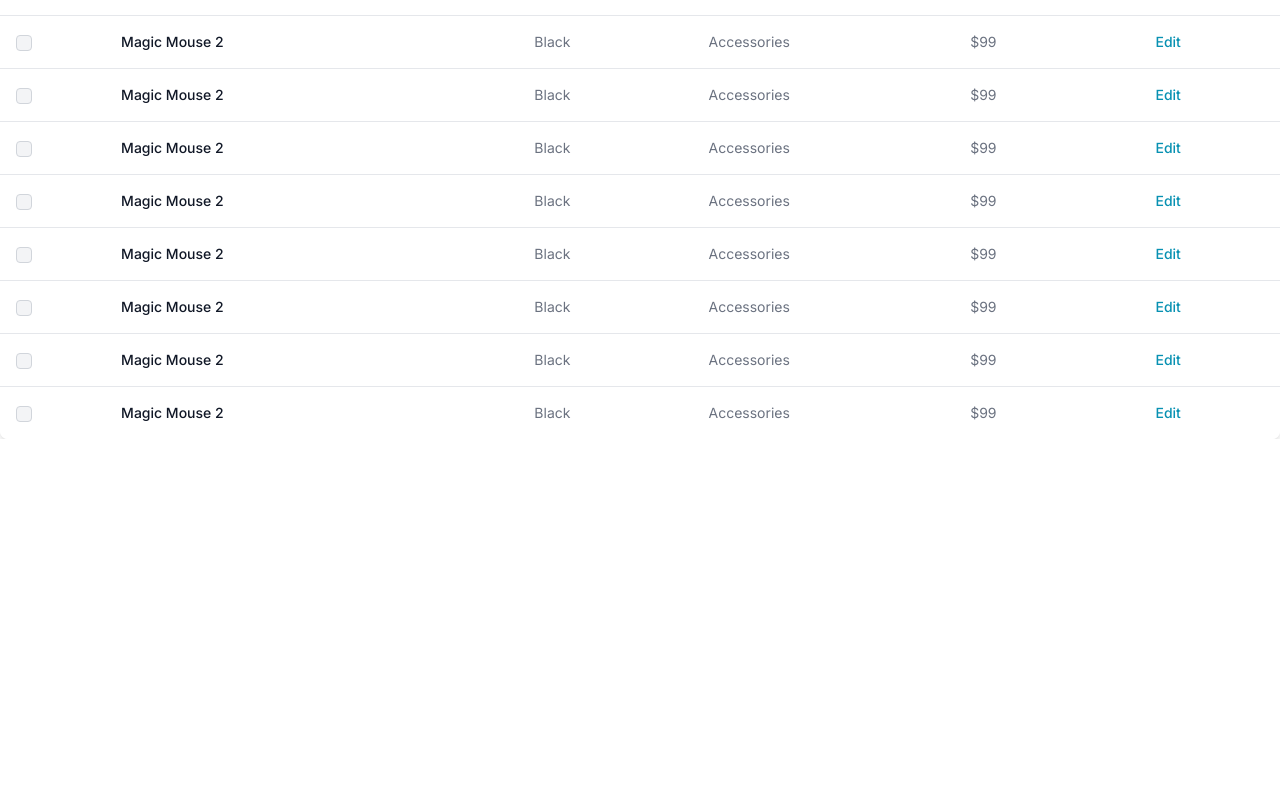
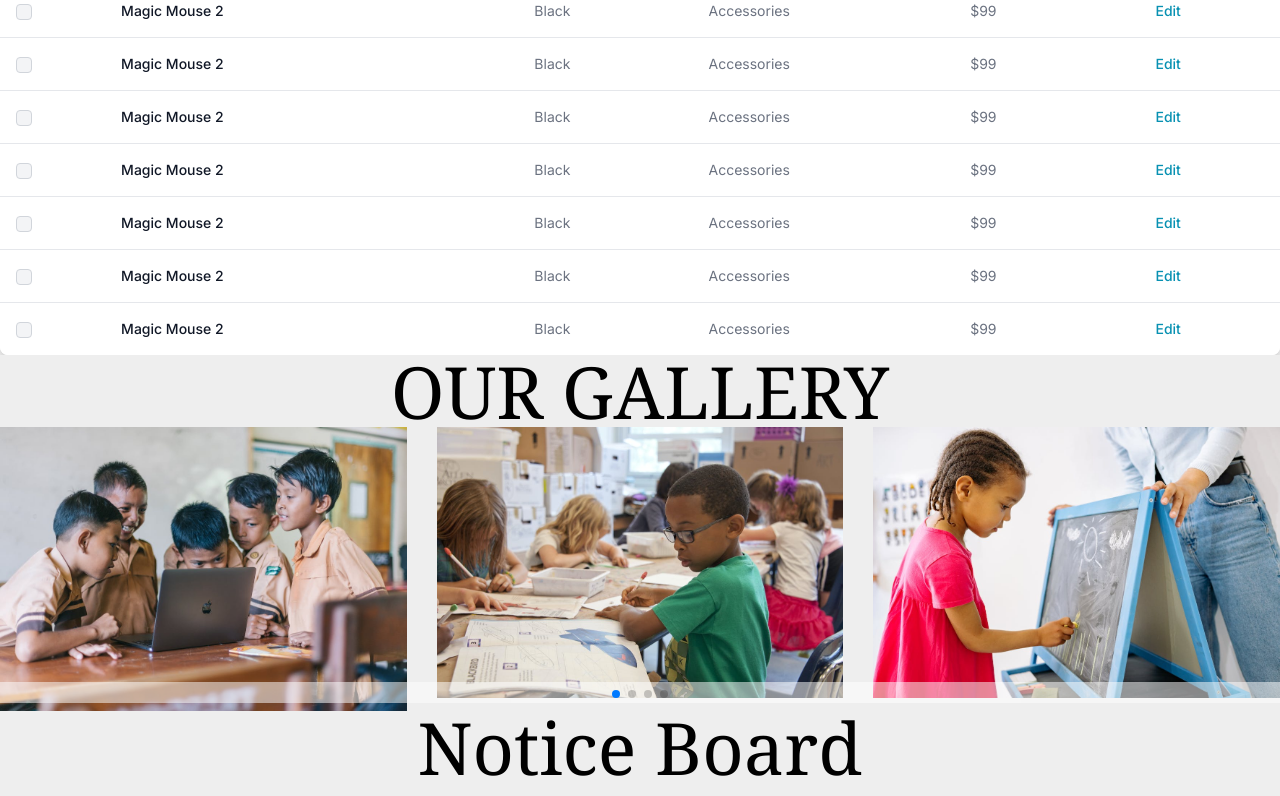
Before and after one commit to webashraf/My-Template-For-Edu-Project-Next-JS, a Next.js app: page / in a window 1280 px wide. Shown: the part 1934-2730 px from the top of the page. Before the commit the page ends 2373 px from the top, so only its background shows below. Built offline with nearby package versions, Linux system fonts and the light colour scheme.

Commit message:
add gallery and notice board section

```diff
--- a/package.json
+++ b/package.json
@@ -21,6 +21,7 @@
     "postcss": "^8.4.29",
     "react": "18.2.0",
     "react-dom": "18.2.0",
+    "swiper": "^10.2.0",
     "tailwindcss": "^3.3.3",
     "typescript": "5.2.2"
   }
--- a/src/Components/Gallery/Gallery.jsx
+++ b/src/Components/Gallery/Gallery.jsx
@@ -1,11 +1,101 @@
-import React from 'react';
+'use client'
+import React, { useRef, useState } from 'react';
+// Import Swiper React components
+import { Swiper, SwiperSlide } from 'swiper/react';
+
+// Import Swiper styles
+import 'swiper/css';
+import 'swiper/css/pagination';
+import './styles.css';
+import Image from 'next/image'
+import img1 from '@/app/assets/img/img1.jpeg'
+import img2 from '@/app/assets/img/img2.jpeg'
+import img3 from '@/app/assets/img/img3.jpeg'
+// import required modules
+import { Pagination } from 'swiper/modules';
 
 const Gallery = () => {
     return (
         <div>
+            <h2 className='text-7xl font-serif text-center uppercase py-10'>Our Gallery</h2>
+            <div className={` rounded-lg bg-[url(https://images.pexels.com/photos/7123960/pexels-photo-7123960.jpeg?auto=compress&cs=tinysrgb&w=1260&h=750&dpr=1)]`}>
+                <div className='bg-[#10101044] py-10'>
+                    <Swiper
+                        slidesPerView={3}
+                        spaceBetween={30}
+                        navigation={true}
+                        pagination={{
+                            clickable: true,
+                        }}
+                        modules={[Pagination]}
+                        className="mySwiper"
+                    >
+                        <SwiperSlide>
+                            <Image
+                                alt="..."
+                                src={img1}
+                                width={400}
+                                height={600}
+                                placeholder='blur'
+                                className='rounded-none w-[400px] h-[600px]'
+                            />
+                        </SwiperSlide>
+                        <SwiperSlide>
+                            <Image
+                                alt="..."
+                                src={img2}
+                                width={400}
+                                height={600}
+                                placeholder='blur'
+                                className='rounded-none w-[400px] h-[600px]'
+                            />
+                        </SwiperSlide>
+                        <SwiperSlide>
+                            <Image
+                                alt="..."
+                                src={img3}
+                                width={400}
+                                height={600}
+                                placeholder='blur'
+                                className='rounded-none w-[400px] h-[600px]'
+                            />
+                        </SwiperSlide>
+                        <SwiperSlide>
+                            <Image
+                                alt="..."
+                                src={img1}
+                                width={400}
+                                height={600}
+                                placeholder='blur'
+                                className='rounded-none w-[400px] h-[600px]'
+                            />
+                        </SwiperSlide>
+                        <SwiperSlide>
+                            <Image
+                                alt="..."
+                                src={img2}
+                                width={400}
+                                height={600}
+                                placeholder='blur'
+                                className='rounded-none w-[400px] h-[600px]'
+                            />
+                        </SwiperSlide>
+                        <SwiperSlide>
+                            <Image
+                                alt="..."
+                                src={img3}
+                                width={400}
+                                height={600}
+                                placeholder='blur'
+                                className='rounded-none w-[400px] h-[600px]'
+                            />
+                        </SwiperSlide>
 
+                    </Swiper>
+                </div>
+            </div>
         </div>
     );
-};
+}
 
 export default Gallery;
--- /dev/null
+++ b/src/Components/Gallery/styles.css
@@ -0,0 +1,43 @@
+#app {
+    height: 100%;
+  }
+  html,
+  body {
+    position: relative;
+    height: 100%;
+  }
+
+  body {
+    background: #eee;
+    font-family: Helvetica Neue, Helvetica, Arial, sans-serif;
+    font-size: 14px;
+    color: #000;
+    margin: 0;
+    padding: 0;
+  }
+
+  .swiper {
+    width: 100%;
+    height: 100%;
+  }
+
+  .swiper-slide {
+    text-align: center;
+    font-size: 18px;
+    background: #fff;
+
+    /* Center slide text vertically */
+    display: flex;
+    justify-content: center;
+    align-items: center;
+  }
+
+  .swiper-slide img {
+    display: block;
+    width: 100%;
+    height: 100%;
+    object-fit: cover;
+  }
+  .swiper-pagination.swiper-pagination-clickable.swiper-pagination-bullets.swiper-pagination-horizontal {
+    background: rgba(255, 255, 255, 0.521);
+}
--- /dev/null
+++ b/src/Components/NoticeBoard/NoticeBoard.jsx
@@ -0,0 +1,13 @@
+import React from 'react';
+
+const NoticeBoard = () => {
+    return (
+        <div className='h-[90vh] flex items-center justify-center gap-6 rounded-lg py-10'>
+
+            <div className='border-dotted border-4 border-sky-600 h-full w-full flex items-center justify-center'><h2 className='text-7xl font-serif'>Notice Board</h2></div>
+            <div className='border-dotted border-4 border-sky-600 h-full w-[40%] flex items-center justify-center'></div>
+        </div>
+    );
+};
+
+export default NoticeBoard;
--- a/src/app/(main-layout)/page.tsx
+++ b/src/app/(main-layout)/page.tsx
@@ -1,7 +1,9 @@
 import Image from 'next/image'
 import HeaderCarousel  from '@/Components/HeaderCarousel/HeaderCarousel';
 import InstituteHistory  from '@/Components/InstituteHistory/InstituteHistory';
+import Gallery  from '@/Components/Gallery/Gallery';
 import EmployeHistory  from '@/Components/EmployeHistory/EmployeHistory';
+import NoticeBoard  from '@/Components/NoticeBoard/NoticeBoard';
 
 export default function Home() {
   return (
@@ -12,6 +14,8 @@
           <div>
             <InstituteHistory></InstituteHistory>
             <EmployeHistory></EmployeHistory>
+            <Gallery></Gallery>
+            <NoticeBoard />
           </div>
       </div>
     </main>
```
Also changed, not shown: 1 other file (tests, documents, lock files or other folders).
